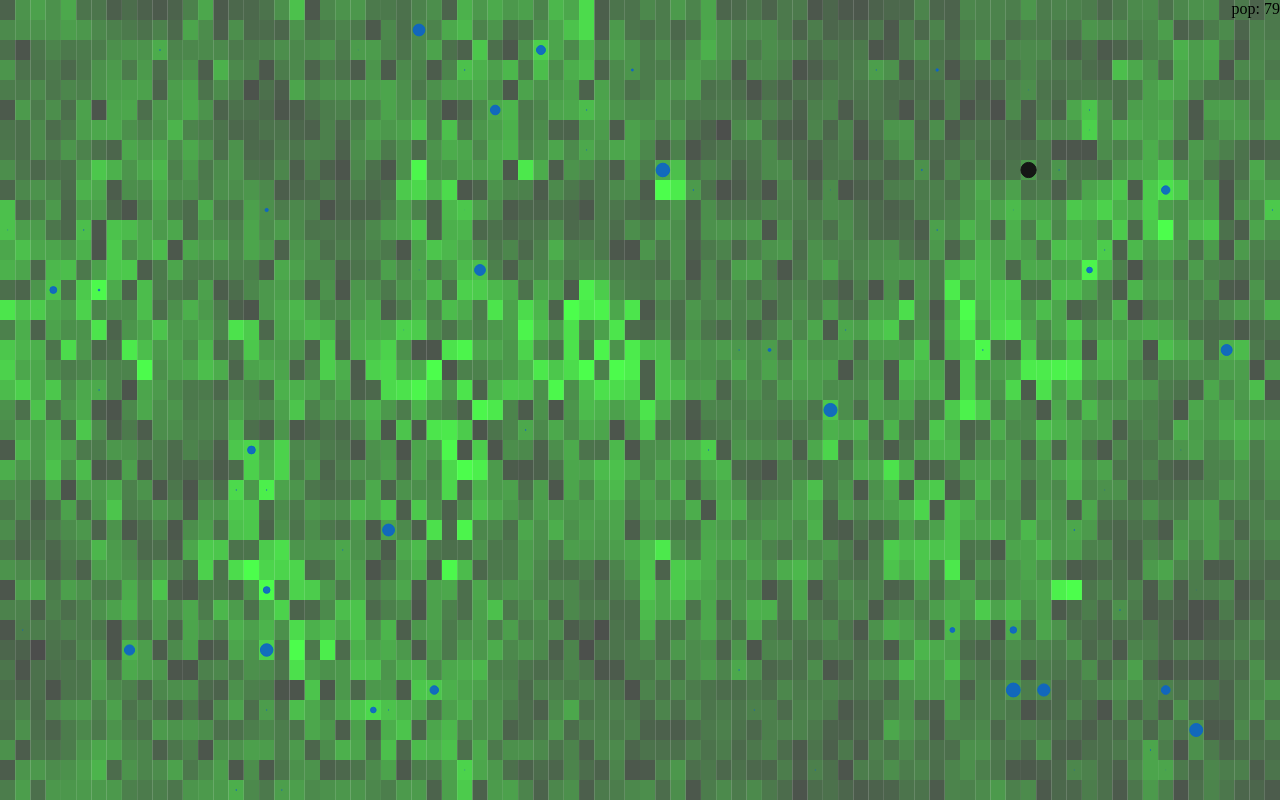
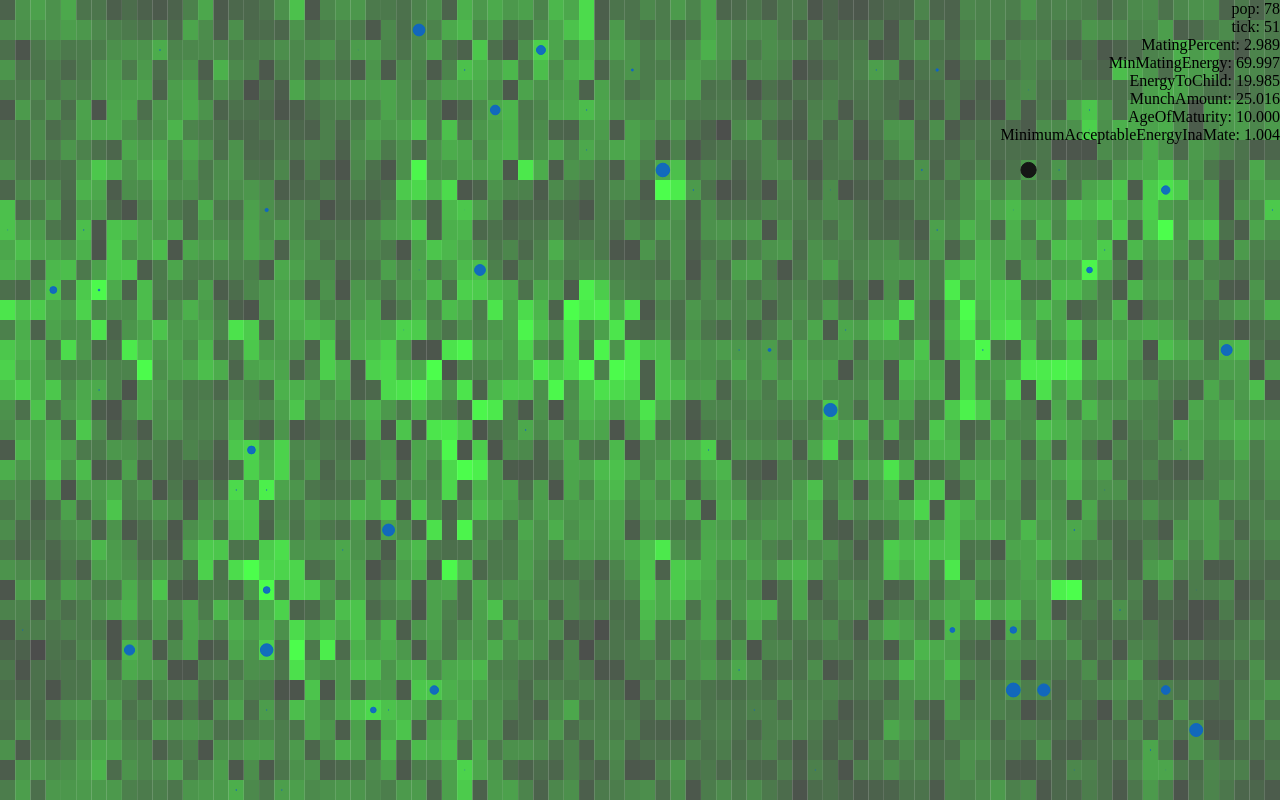
Before and after one commit to secretGeek/some-life, a plain HTML site: page index.html in a window 1280 px wide. Drawn offline with Linux system fonts and the light colour scheme; animation ran at ten frames a second.

Commit message:
display average population genes

```diff
--- a/index.html
+++ b/index.html
@@ -20,8 +20,9 @@ canvas {
  position:absolute;
  z-index:100;
  right:0;
- max-width:100px;
+ max-width:100%;
  top:0;
+ text-align:right;
 }
 </style>
 <span id='stats'>pop:3</span>
--- a/life.js
+++ b/life.js
@@ -6,6 +6,7 @@ var world;
 function draw2() {
     if (!world.Trails)
         ctx.clearRect(0, 0, canvas.width, canvas.height);
+    world.Tick++;
     for (var _i = 0, _a = world.Cells; _i < _a.length; _i++) {
         var cell = _a[_i];
         cell.addEnergy(world.EnergyRate);
@@ -40,6 +41,7 @@ function draw2() {
 }
 var World = /** @class */ (function () {
     function World(columns, rows, canvasWidth, canvasHeight, startingPopSize) {
+        this.Tick = 0;
         this.WidthOfCell = 20;
         this.HeightOfCell = 20;
         this.Trails = false;
@@ -303,12 +305,34 @@ function drawAnimal(world, animal) {
 function start2(randomize, worldWidth, worldHeight) {
     world = new World(84, 40, worldWidth, worldHeight, 30);
 }
+var ss = "";
 function showStats() {
-    var pop = world.Animals.length;
+    //let pop = world.Animals.length;
     //todo: average energy
     //todo: average of each gene.
     //todo: ability to expand/collapse the stats.
-    $id('stats').innerHTML = "pop: " + pop;
+    var averageGenes = [0, 0, 0, 0, 0, 0];
+    var pop = 0;
+    for (var _i = 0, _a = world.Animals; _i < _a.length; _i++) {
+        var a = _a[_i];
+        if (a.Alive) {
+            pop++;
+            if (world.Tick % 100 == 1) {
+                for (var _b = 0, _c = Object.entries(a.Genes); _b < _c.length; _b++) {
+                    var _d = _c[_b], key = _d[0], value = _d[1];
+                    averageGenes[key] += value;
+                }
+            }
+        }
+    }
+    if (world.Tick % 100 == 1) {
+        ss = "";
+        for (var k in averageGenes) {
+            averageGenes[k] = averageGenes[k] / pop;
+            ss += geneNames[k] + ": " + averageGenes[k].toFixed(3) + "<br />";
+        }
+    }
+    $id('stats').innerHTML = "pop: " + pop + "<br/>tick: " + world.Tick + "<br/>" + ss;
 }
 /* utility functions */
 var id = 0;
@@ -353,6 +377,7 @@ function Crossover(parent1Genes, parent2Genes) {
         _a);
     return newGenes;
 }
+var geneNames = ["MatingPercent", "MinMatingEnergy", "EnergyToChild", "MunchAmount", "AgeOfMaturity", "MinimumAcceptableEnergyInaMate"];
 function CombineGene(gene1, gene2) {
     var result = gene1;
     var coin = rando(100);
@@ -372,12 +397,12 @@ function CombineGene(gene1, gene2) {
 }
 var gene;
 (function (gene) {
-    gene[gene["MatingPercent"] = 1] = "MatingPercent";
-    gene[gene["MinMatingEnergy"] = 2] = "MinMatingEnergy";
-    gene[gene["EnergyToChild"] = 3] = "EnergyToChild";
-    gene[gene["MunchAmount"] = 4] = "MunchAmount";
-    gene[gene["AgeOfMaturity"] = 5] = "AgeOfMaturity";
-    gene[gene["MinimumAcceptableEnergyInaMate"] = 6] = "MinimumAcceptableEnergyInaMate";
+    gene[gene["MatingPercent"] = 0] = "MatingPercent";
+    gene[gene["MinMatingEnergy"] = 1] = "MinMatingEnergy";
+    gene[gene["EnergyToChild"] = 2] = "EnergyToChild";
+    gene[gene["MunchAmount"] = 3] = "MunchAmount";
+    gene[gene["AgeOfMaturity"] = 4] = "AgeOfMaturity";
+    gene[gene["MinimumAcceptableEnergyInaMate"] = 5] = "MinimumAcceptableEnergyInaMate";
 })(gene || (gene = {}));
 ;
 /* end gene types */
```
Also changed, not shown: 1 other file.
